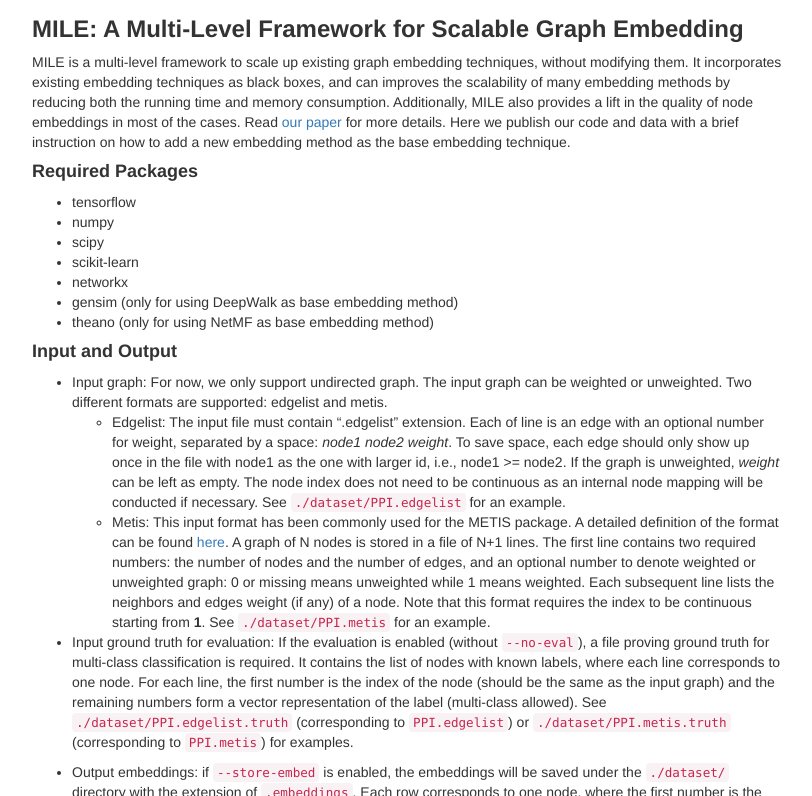
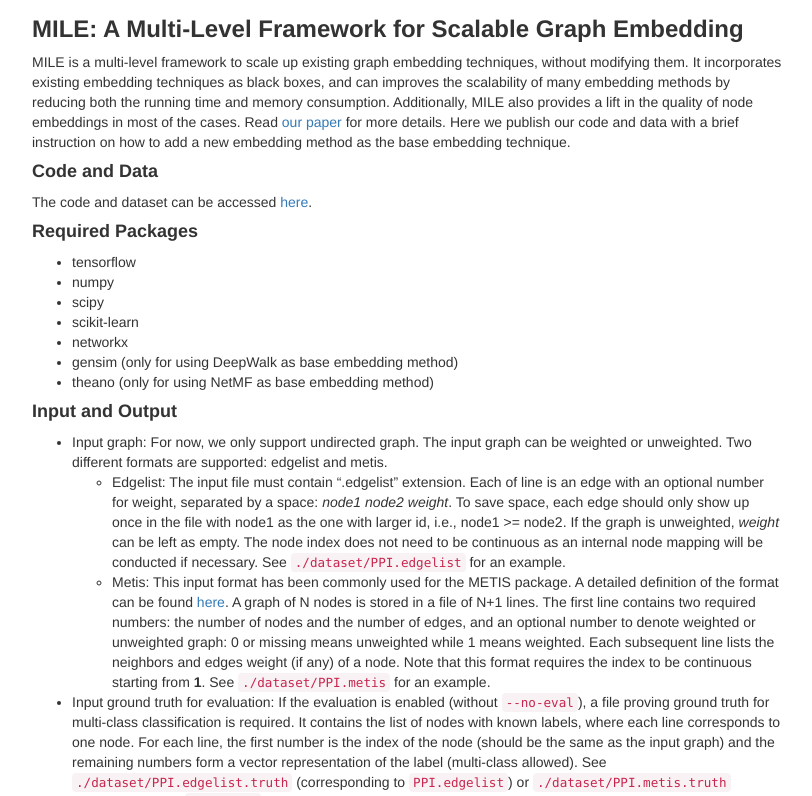
Before and after one commit to BuckeyeDM/BuckeyeDM.github.io, a Jekyll site: the page built from MILE.md, in a window 1280 px wide and 900 px high, cut to the strip 104-900 px from the top of the window. Shown: the whole strip, without its empty margins (38-850 px from the left). Built offline with Jekyll 4.4.1, drawn with Linux system fonts in a browser that asks for light colours.

Commit message:
update m-i-l-e

```diff
--- a/MILE.md
+++ b/MILE.md
@@ -11,6 +11,9 @@
 many embedding methods by reducing both the running time and memory consumption.
 Additionally, MILE also provides a lift in the quality of node embeddings in most of the cases.
 Read [our paper](https://arxiv.org/pdf/1802.09612.pdf) for more details. Here we publish our code and data with a brief instruction on how to add a new embedding method as the base embedding technique.
+
+#### **Code and Data**
+The code and dataset can be accessed [here](http://web.cse.ohio-state.edu/~liang.420/MILE_CODE.zip).
 
 #### **Required Packages**
 * tensorflow
```
